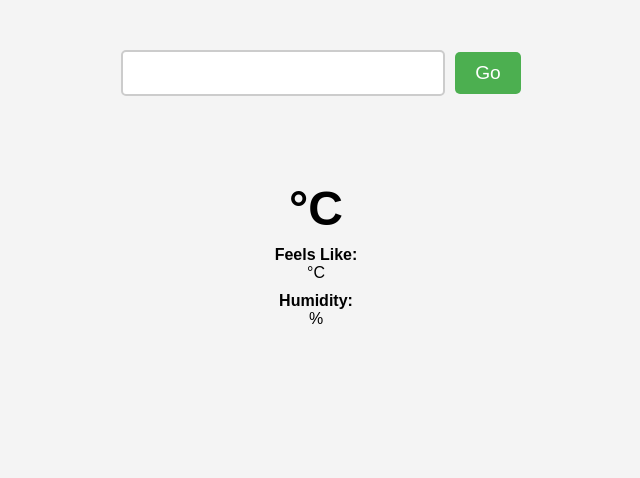
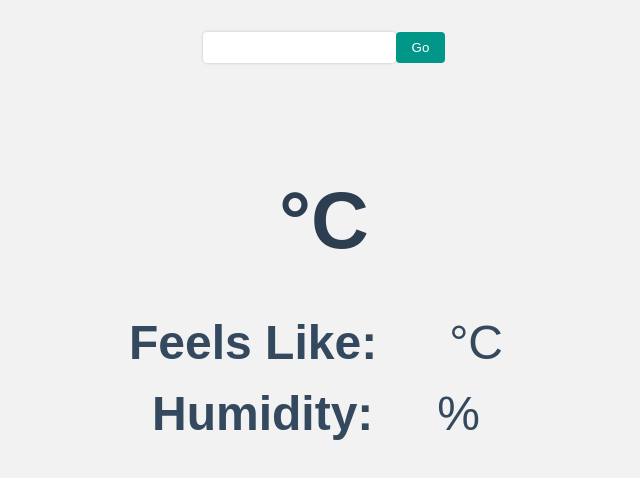
Before and after one commit to EnzyCue/weather-app, a plain HTML site: page index.html in a window 1280 px wide. Shown: the whole page, without its empty margins (324-964 px from the left). Drawn offline with Linux system fonts and the light colour scheme; no server answers.

Commit message:
Finish CSS styling.

```diff
--- a/index.html
+++ b/index.html
@@ -15,8 +15,11 @@
         <button type="button">Go</button>
     </form>
 
-    <h1></h1>
-    <div class="temp-display temp" ></div><div class="temp-display">°C</div>
+    <div class="city"></div>
+    <div class="temp-display">
+        <div class="temp"></div>
+        <div class="temp-suffix"> °C</div>
+      </div>
 
     <div class="feelsLike-display">
         <div class="feelsLike-prefix">Feels Like: </div>
--- a/javascript.js
+++ b/javascript.js
@@ -31,17 +31,20 @@ function setupLocationInput(){
     const form = document.querySelector('form');
 
     const locationInput = document.querySelector('input');
-    const location = locationInput.value;
+
     const button = document.querySelector('button');
 
 
     button.addEventListener('click',  () => {
+        const location = locationInput.value;
         console.log(location);
         updateWeatherDisplay(location);
     })
 
     form.addEventListener('submit', event => {
         event.preventDefault();
+
+        const location = locationInput.value;
         console.log(location);
         updateWeatherDisplay(location);
     });
@@ -60,10 +63,10 @@ function updateWeatherDisplay(location){
 
 
 function displayWeather(weatherObject){
-    const tempDisplay = document.querySelector('.temp-display');
+    const tempDisplay = document.querySelector('.temp');
     const feelsLikeDisplay = document.querySelector('.feelsLike');
     const humidityDisplay = document.querySelector('.humidity');
-    const location = document.querySelector('h1');
+    const location = document.querySelector('.city');
 
 
     location.textContent = weatherObject.location;
--- a/style.css
+++ b/style.css
@@ -1,66 +1,109 @@
-/* Body style */
+/* Body styles */
 body {
     font-family: Arial, sans-serif;
+    background-color: #f2f2f2;
     margin: 0;
-    padding: 0;
-    background-color: #F4F4F4;
   }
 
-  /* Form style */
+  /* Form styles */
   form {
     display: flex;
     justify-content: center;
     align-items: center;
-    margin-top: 50px;
+    margin: 2rem 0;
   }
 
   label {
-    font-size: 1.2em;
-    margin-right: 10px;
+    margin-right: 1rem;
   }
 
   input[type="text"] {
-    padding: 10px;
-    font-size: 1.2em;
-    border-radius: 5px;
-    border: 2px solid #ccc;
-    outline: none;
-    width: 300px;
+    padding: 0.5rem;
+    border: none;
+    border-radius: 4px;
+    box-shadow: 0 0 3px rgba(0,0,0,0.2);
+
   }
 
   button {
-    padding: 10px 20px;
-    font-size: 1.2em;
-    border-radius: 5px;
+    padding: 0.5rem 1rem;
+    background-color: #009688;
+    color: white;
     border: none;
-    background-color: #4CAF50;
-    color: #fff;
+    border-radius: 4px;
     cursor: pointer;
-    margin-left: 10px;
+    transition: all 0.2s ease-in-out;
   }
 
   button:hover {
-    background-color: #3e8e41;
+    background-color: #00796b;
   }
 
-  /* Weather display style */
-  .temp-display {
-    font-size: 3em;
+  /* Weather display styles */
+  .city {
+    text-align: center;
+    font-size: 7rem;
     font-weight: bold;
-    margin-top: 30px;
+    margin-top: 7rem;
+    color: #2c3e50;
+}
+
+.humidity-display,
+.temp-display,
+.feelsLike-display {
+    display: flex;
+    justify-content: center;
+    align-items: center;
+}
+
+.temp-display {
+    display: flex;
+    justify-content: center;
+    align-items: center;
+    font-size: 6rem;
+    font-weight: bold;
+    margin-top: 1rem;
+    color: #2c3e50;
+}
+
+.temp {
+    margin-right: 0.5rem;
+}
+
+.humidity,
+.feelsLike{
+    margin-left: 4rem;
+}
+
+.temp-suffix {
+    font-size: 5rem;
+    font-weight: bold;
+    margin-left: 0.5rem;
+    color: #2c3e50;
+}
+
+.feelsLike-suffix{
+    margin-left: 0.5rem;
+}
+
+.feelsLike-display {
     text-align: center;
-  }
+    font-size: 3rem;
+    margin-top: 3rem;
+    color: #34495e;
+}
 
-  .temp {
-    display: inline-block;
-    margin-right: 10px;
-  }
+.feelsLike-prefix {
+    font-weight: bold;
+}
 
-  .feelsLike-display, .humidity-display {
-    margin-top: 10px;
+.humidity-display {
     text-align: center;
-  }
+    font-size: 3rem;
+    margin-top: 1rem;
+    color: #34495e;
+}
 
-  .feelsLike-prefix, .humidity-prefix {
-    font-weight: bold
-  }
+.humidity-prefix {
+    font-weight: bold;
+}
```
